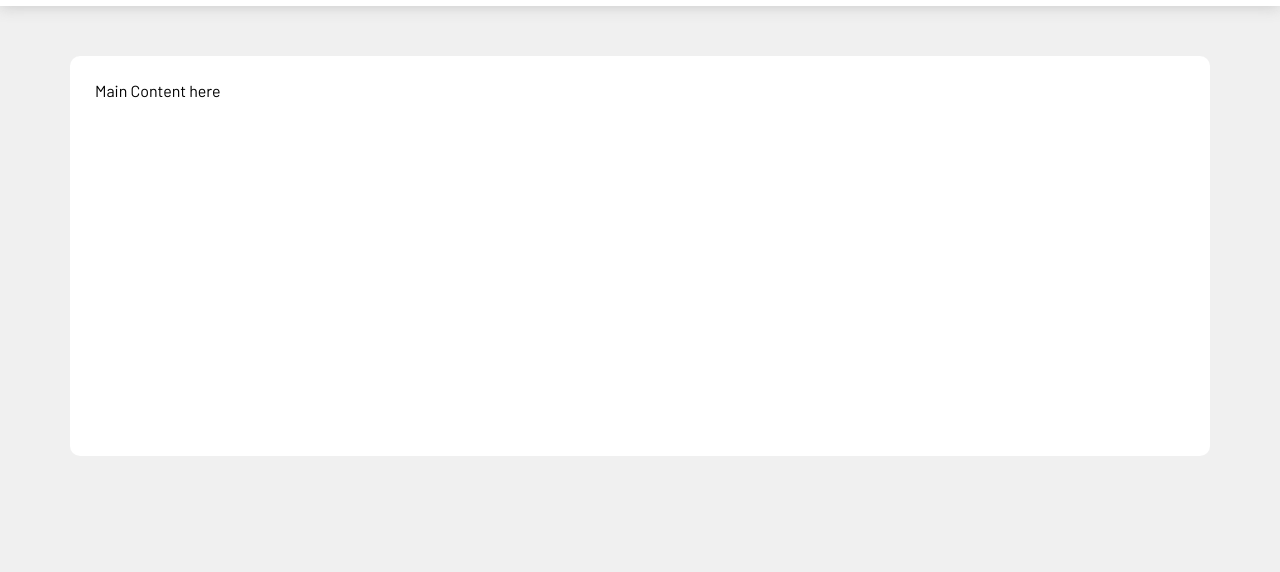
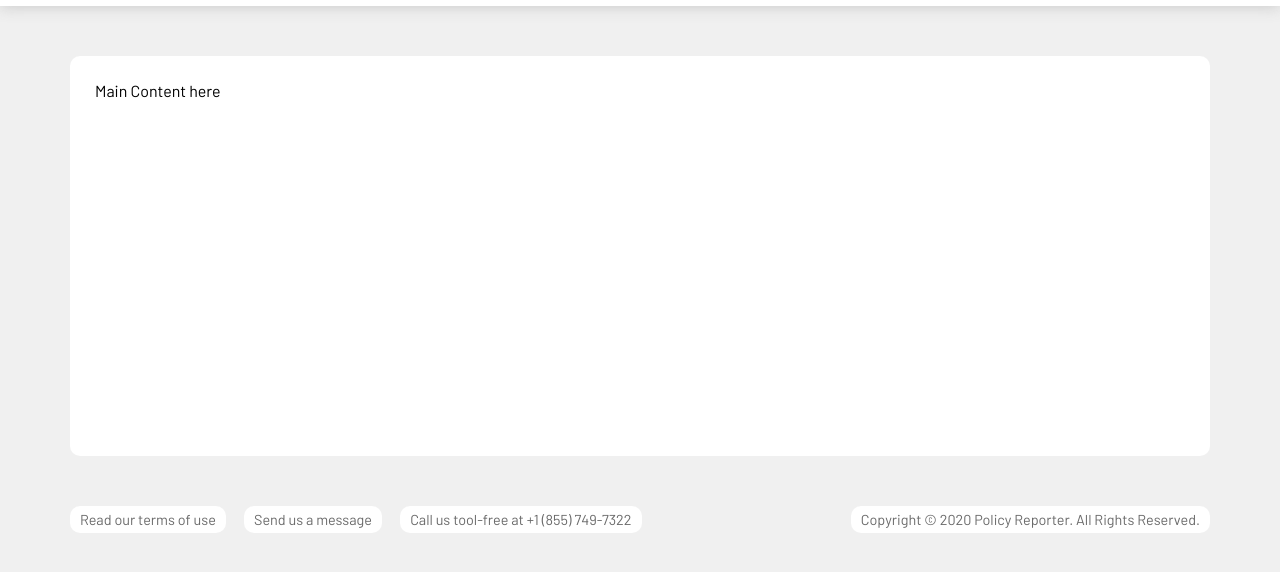
Before and after one commit to mritchie-pr/design-refresh, a website: page index.html in a window 1280 px wide. Shown: the part 94-666 px from the top of the page. Drawn offline with Linux system fonts and the light colour scheme.

Commit message:
Added footer

```diff
--- a/index.html
+++ b/index.html
@@ -98,6 +98,12 @@
         <main class="mt-50 ml-a mr-a w-dk pd-25 bm-b bg-white br-10" style="height: 400px">
             Main Content here
         </main>
+        <footer class="mt-50 ml-a mr-a w-dk po-r">
+            <a href="#" class="bg-white fg-nf txd-0 fs-9m br-10 d-ib pd-5 pdl-10 pdr-10">Read our terms of use</a>
+            <a href="#" class="bg-white fg-nf txd-0 fs-9m br-10 ml-15 d-ib pd-5 pdl-10 pdr-10">Send us a message</a>
+            <a href="#" class="bg-white fg-nf txd-0 fs-9m br-10 ml-15 d-ib pd-5 pdl-10 pdr-10">Call us tool-free at +1 (855) 749-7322</a>
+            <span class="bg-white fg-nf fs-9m br-10 d-ib pd-5 pdl-10 pdr-10 po-a ri-0">Copyright &copy; 2020 Policy Reporter. All Rights Reserved.</span>
+        </footer>
 
         <script src="" async defer></script>
     </body>
--- a/styles/utilities.css
+++ b/styles/utilities.css
@@ -97,8 +97,16 @@
     padding: 25px;
 }
 
+.pdl-10 {
+    padding-left: 10px;
+}
+
 .pdl-20 {
     padding-left: 20px;
+}
+
+.pdr-10 {
+    padding-right: 10px;
 }
 
 /* ============== MARGINS =================== */
```
